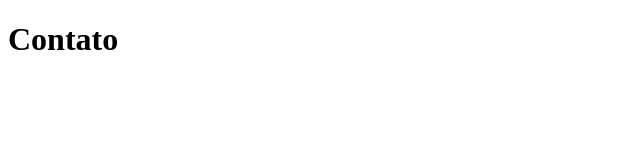
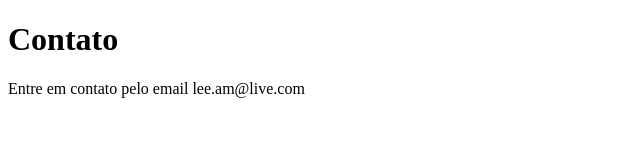
Before and after one commit to MarceloBiotto/sistema-de-cadastro, a plain HTML site: page contato.html in a window 1280 px wide. Shown: the whole page, without its empty margins (0-640 px from the left). Drawn offline with Linux system fonts and the light colour scheme.

Commit message:
adicionando email de contato

```diff
--- a/contato.html
+++ b/contato.html
@@ -8,5 +8,6 @@
 </head>
 <body>
     <h1>Contato</h1>
+    <p> Entre em contato pelo email lee.am@live.com</p>
 </body>
 </html>
```
